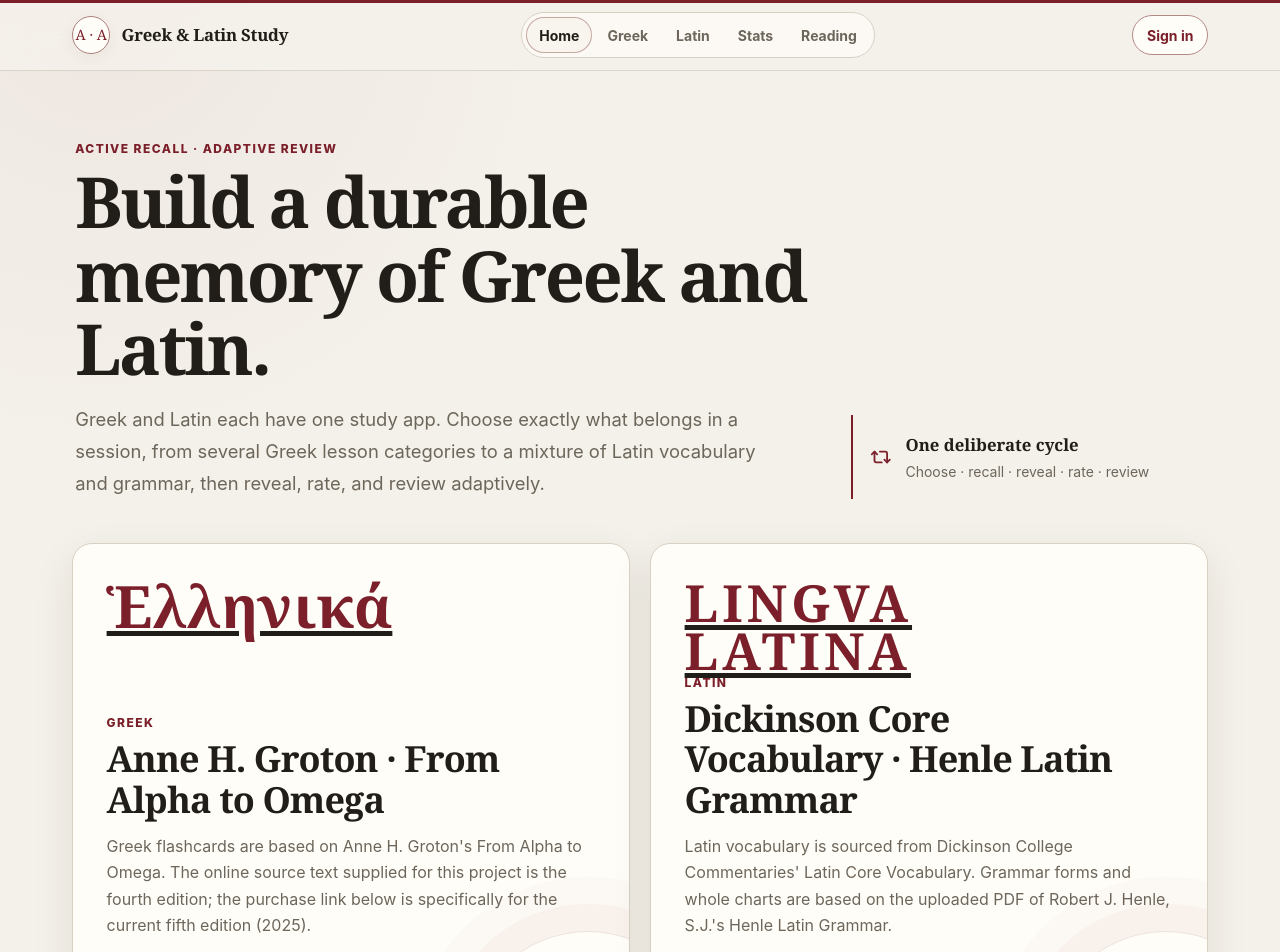
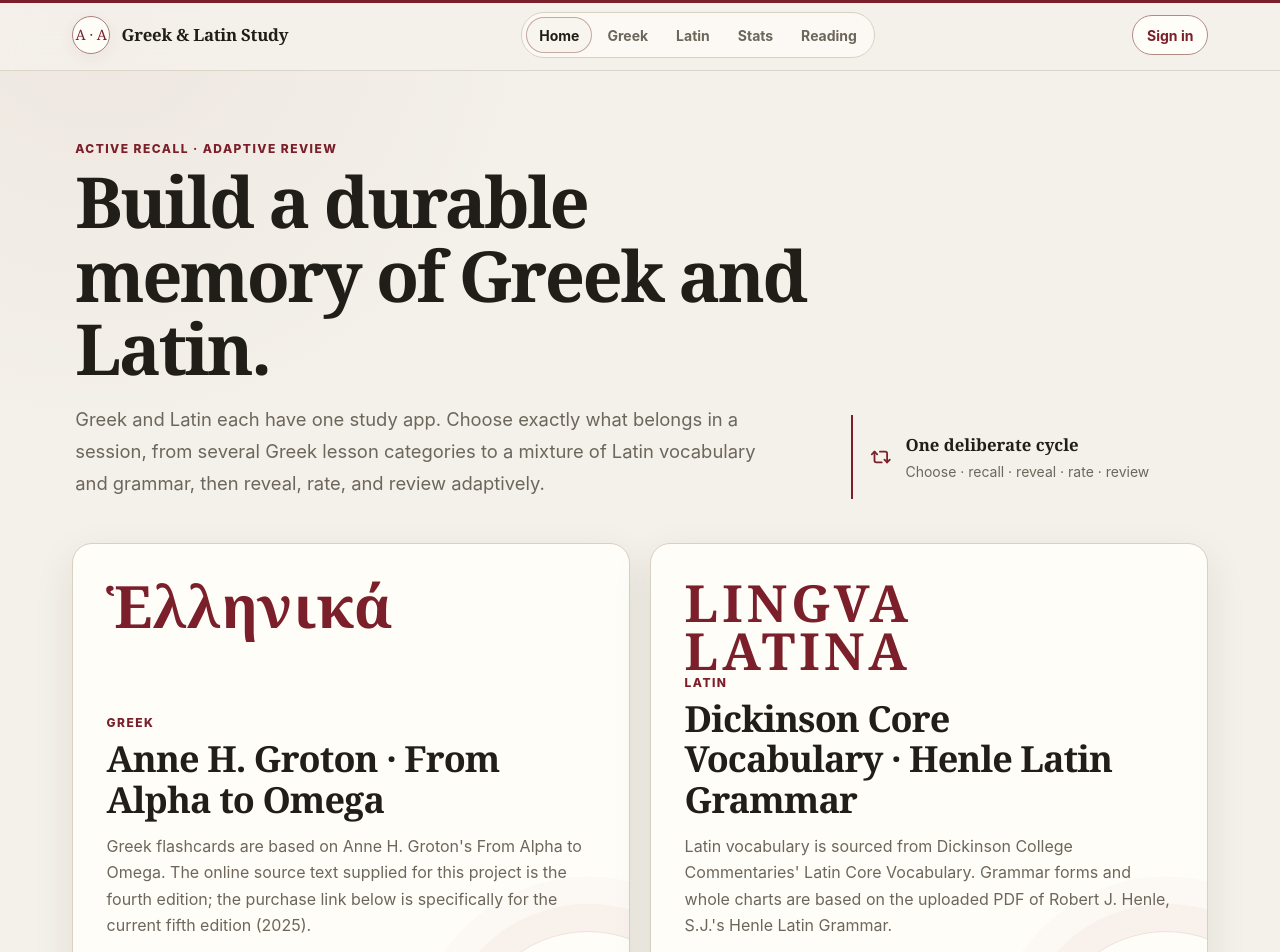
Before and after one commit to coltonkirby01/greek-latin-study, a React (Vite) app: page / in a window 1280 px wide. Shown: the top 952 px of the page. Built offline with nearby package versions, Linux system fonts and the light colour scheme; no server answers.

Commit message:
Make home card whitespace clickable

```diff
--- a/src/pages/home-page.css
+++ b/src/pages/home-page.css
@@ -17,6 +17,45 @@
   font-size: clamp(1.75rem, 4vw, 3.2rem);
   letter-spacing: 0.08em;
   font-variant: small-caps;
+}
+
+.course-card-blank-link {
+  position: absolute;
+  inset: 0;
+  z-index: 1;
+  border-radius: inherit;
+}
+
+.course-visual-link,
+.course-title-link {
+  color: inherit;
+  text-decoration: none;
+}
+
+.course-visual-link {
+  position: relative;
+  z-index: 3;
+  width: fit-content;
+  display: inline-flex;
+}
+
+.course-visual-link:hover .course-glyph-word,
+.course-title-link:hover {
+  text-decoration: underline;
+}
+
+.course-card > .eyebrow,
+.course-card > h2,
+.course-card > p:not(.eyebrow),
+.course-count {
+  position: relative;
+  z-index: 2;
+}
+
+.course-source-links,
+.course-link {
+  position: relative;
+  z-index: 3;
 }
 
 .course-source-links {
```
